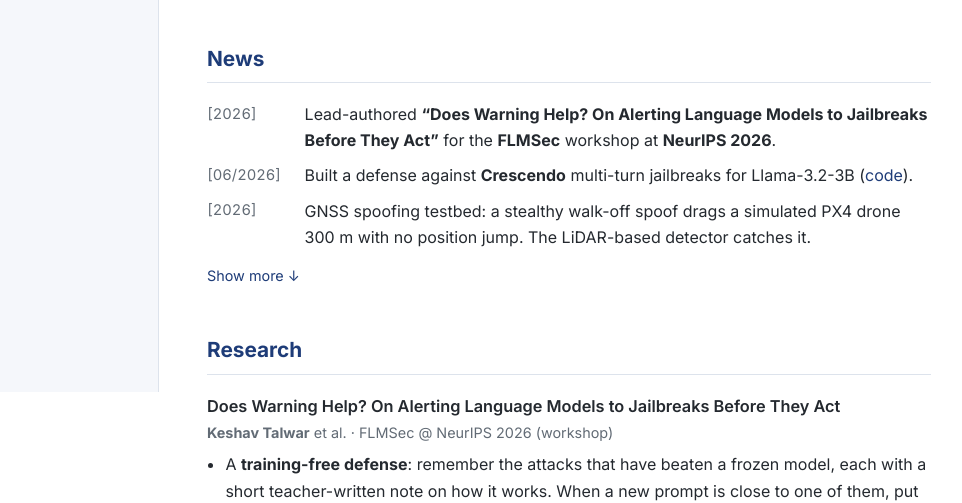
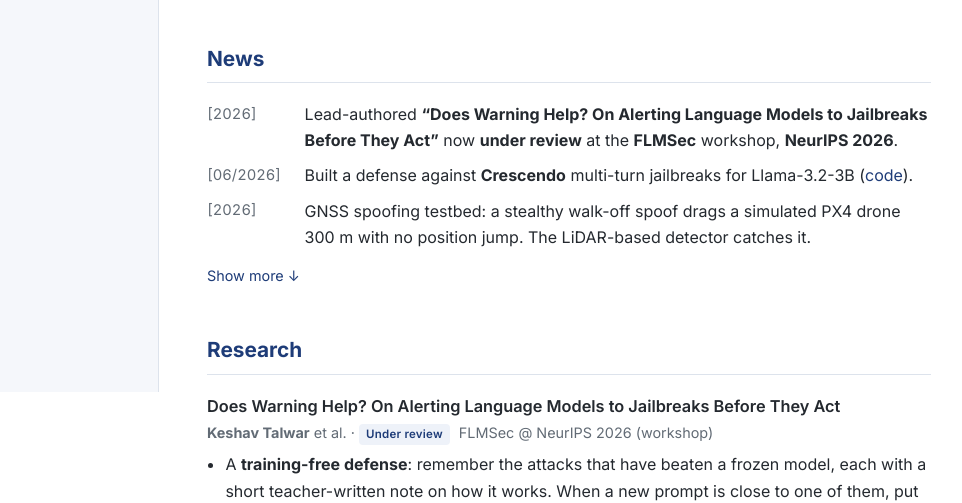
Before and after one commit to keshav-talwar/keshav-talwar.github.io, a plain HTML site: page index.html in a window 1280 px wide. Shown: the part 408-911 px from the top of the page, 121-1083 px from the left. Drawn offline with Linux system fonts and the light colour scheme.

Commit message:
Mark FLMSec paper as under review
Co-Authored-By: Claude Opus 5.5 <noreply@anthropic.com>

```diff
--- a/index.html
+++ b/index.html
@@ -184,7 +184,7 @@
   <section id="news">
     <h2>News</h2>
     <ul class="news" id="newsList">
-      <li><span class="date">[2026]</span><span>Lead-authored <strong>“Does Warning Help? On Alerting Language Models to Jailbreaks Before They Act”</strong> for the <strong>FLMSec</strong> workshop at <strong>NeurIPS 2026</strong>.</span></li>
+      <li><span class="date">[2026]</span><span>Lead-authored <strong>“Does Warning Help? On Alerting Language Models to Jailbreaks Before They Act”</strong> now <strong>under review</strong> at the <strong>FLMSec</strong> workshop, <strong>NeurIPS 2026</strong>.</span></li>
       <li><span class="date">[06/2026]</span><span>Built a defense against <strong>Crescendo</strong> multi-turn jailbreaks for Llama-3.2-3B (<a href="https://github.com/Keshav-cse/Crescendo_Attack_Intro">code</a>).</span></li>
       <li><span class="date">[2026]</span><span>GNSS spoofing testbed: a stealthy walk-off spoof drags a simulated PX4 drone 300&nbsp;m with no position jump. The LiDAR-based detector catches it.</span></li>
       <li class="extra"><span class="date">[02/2026]</span><span>Started <strong>DTUnator v2</strong>: a FastAPI streaming backend on ChromaDB, the base for SFT and RL (<a href="https://github.com/Keshav-cse/dtunator-rag-sft-rl">code</a>).</span></li>
@@ -199,7 +199,7 @@
 
     <div class="entry">
       <div class="entry-title">Does Warning Help? On Alerting Language Models to Jailbreaks Before They Act</div>
-      <div class="entry-meta"><strong>Keshav Talwar</strong> et al. · FLMSec @ NeurIPS 2026 (workshop)</div>
+      <div class="entry-meta"><strong>Keshav Talwar</strong> et al. · <span class="tag">Under review</span> FLMSec @ NeurIPS 2026 (workshop)</div>
       <ul>
         <li>A <strong>training-free defense</strong>: remember the attacks that have beaten a frozen model, each with a short teacher-written note on how it works. When a new prompt is close to one of them, put a warning in front of it.</li>
         <li>Attack-success rate falls from <strong>0.40 to 0.24</strong> across five public jailbreak datasets, while benign over-refusal <em>drops</em> from 0.13 to 0.10.</li>
```
